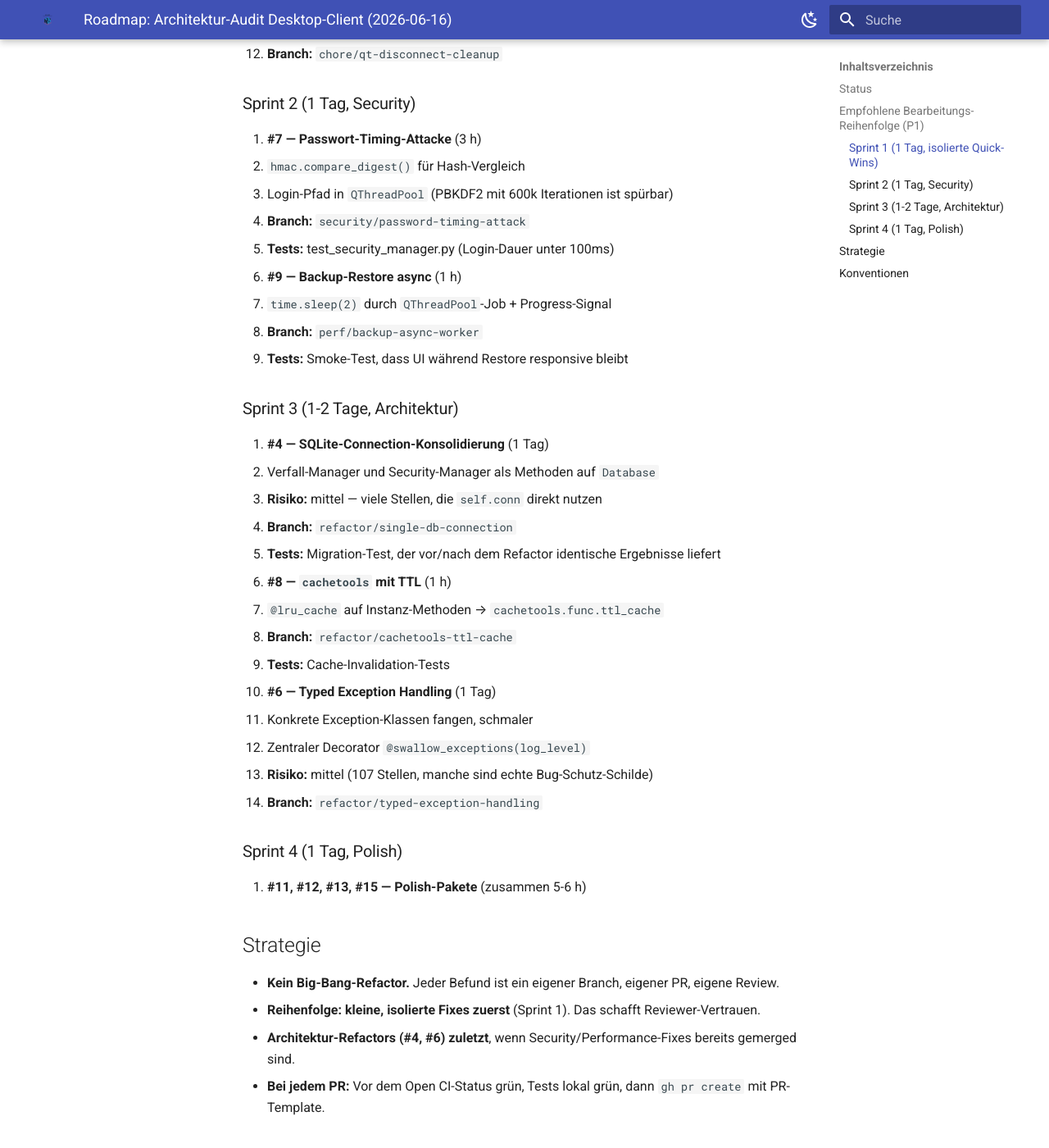
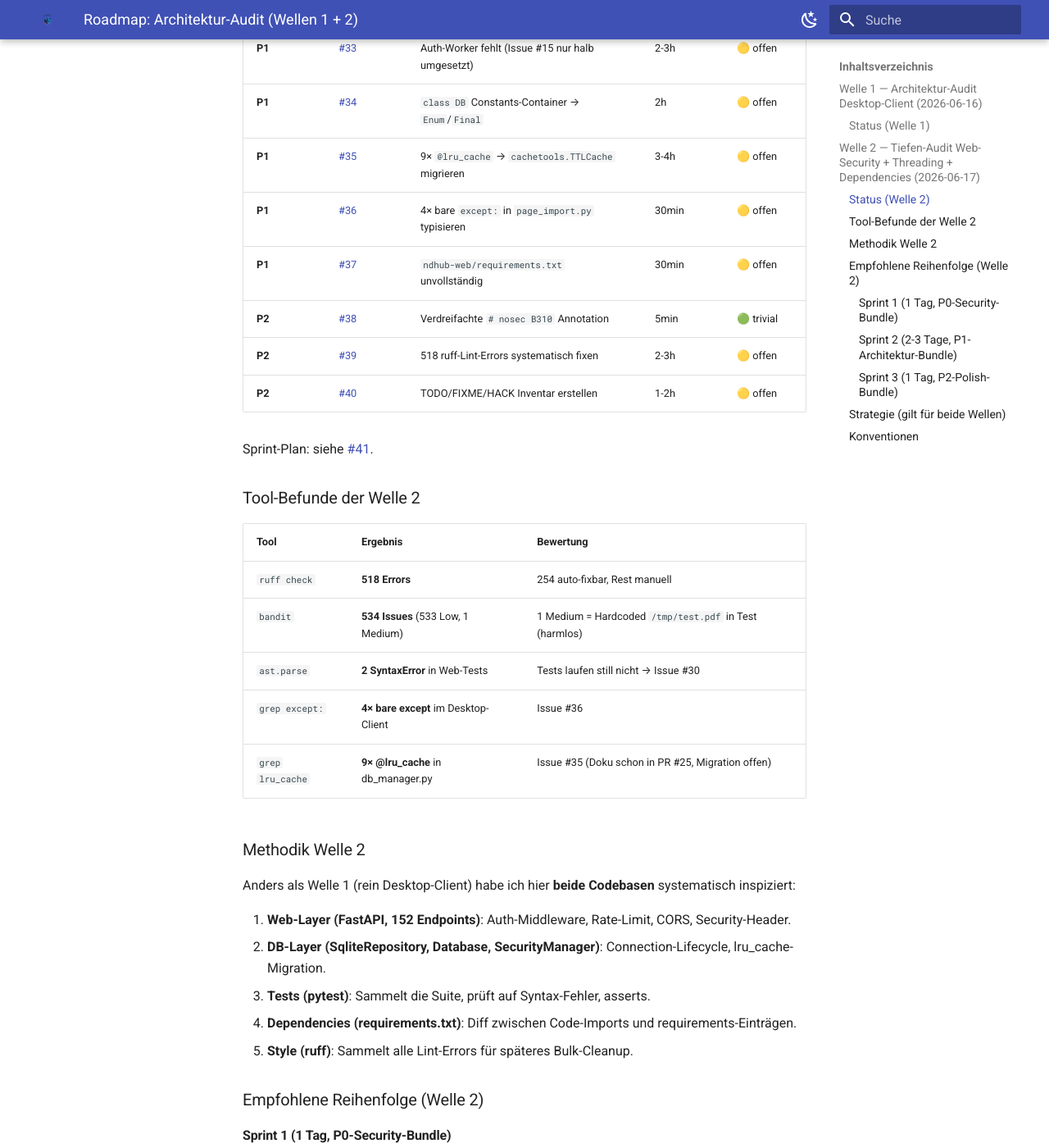
Before and after one commit to QuasiniusQuaks/nd-hub, an MkDocs documentation site: the page built from docs/ARCHITEKTUR_AUDIT_ROADMAP.md, in a window 1280 px wide and 1400 px high, scrolled down 2003 px. Shown: the whole window at 82% size. Built offline with MkDocs 1.6.1 and Material for MkDocs 9.7.7, drawn with Linux system fonts in a browser that asks for light colours; some of the changed text lies outside the part shown.

Commit message:
docs(audit): Roadmap auf Welle 2 (Web-Security + Threading + Dependencies) erweitert (#41)

```diff
--- a/docs/ARCHITEKTUR_AUDIT_ROADMAP.md
+++ b/docs/ARCHITEKTUR_AUDIT_ROADMAP.md
@@ -1,93 +1,102 @@
-# Roadmap: Architektur-Audit Desktop-Client (2026-06-16)
+# Roadmap: Architektur-Audit (Wellen 1 + 2)
+
+## Welle 1 — Architektur-Audit Desktop-Client (2026-06-16)
 
 Befund nach systematischer Inspektion von 22.622 LOC, 51 Python-Dateien.
 Vollständiger Audit-Bericht im Conversation-Log (Quasinius × Caligula, 2026-06-16).
 
-## Status
+### Status (Welle 1)
 
-| Prio | Befund | Aufwand | Status | Branch |
+| Prio | Befund | Aufwand | Status | Branch / PR |
 |---|---|---|---|---|
-| **P0** | #3 — Matrix-Lookup O(n²) → O(1) | 15 min | ✅ fertig | `perf/heatmap-matrix-lookup` |
-| **P0** | #2 — Backend-Token im Klartext in settings.ini | 2 h | ✅ fertig | `security/sync-token-keyring` |
-| **P0** | #1 — Sync blockiert UI-Thread | 4 h | ✅ fertig | `perf/sync-threadpool` |
-| **P1** | #5 — 48 ungenutzte Imports | 30 min | 🟡 offen | `chore/remove-unused-imports` (geplant) |
-| **P1** | #6 — 107× `except Exception` broad catches | 1 Tag | 🟡 offen | `refactor/typed-exception-handling` (geplant) |
-| **P1** | #7 — Passwort-Timing-Attacke (`==` statt `hmac.compare_digest`) | 3 h | 🟡 offen | `security/password-timing-attack` (geplant) |
-| **P1** | #8 — `@lru_cache` auf Instanz-Methoden riskant | 1 h | 🟡 offen | `refactor/cachetools-ttl-cache` (geplant) |
-| **P1** | #9 — `time.sleep(2)` im Backup-Restore blockiert UI | 1 h | 🟡 offen | `perf/backup-async-worker` (geplant) |
-| **P1** | #4 — 3 parallele SQLite-Connections auf dieselbe Datei | 1 Tag | 🟡 offen | `refactor/single-db-connection` (geplant) |
-| **P2** | #10 — `Cache`-Klasse mit totem Feld | 10 min | 🟢 trivial | inline-Fix |
-| **P2** | #11 — `QTimer.singleShot(0)` als Pseudo-Async | 4 h | 🟢 polish | in Auswertungen-Refactor |
-| **P2** | #12 — Verfall-Manager mit Fallback auf nicht-existente Spalte | 1 h | 🟢 polish | `fix/verfall-schema-detect` |
-| **P2** | #13 — `lru_cache`-Selbstdokumentation | 30 min | 🟢 trivial | inline-Kommentar |
-| **P2** | #14 — `try/except TypeError: pass` auf `disconnect()` | 30 min | 🟢 trivial | inline-Fix |
-| **P2** | #15 — Logging-Fehler geht via `print()` statt Logger | 30 min | 🟢 trivial | inline-Fix |
+| **P0** | #1 — SQLi / SSRF / Secrets / Dependencies | 4h | ✅ fertig | PR #1 |
+| **P0** | #2 — Matrix-Lookup O(n²) → O(1) | 15 min | ✅ fertig | PR #20 |
+| **P0** | #3 — Backend-Token im Klartext in settings.ini | 2h | ✅ fertig | PR #21 |
+| **P0** | #4 — Sync blockiert UI-Thread | 4h | ✅ fertig | PR #22 |
+| **P1** | #5 — Ungenutzte Imports | 30 min | ✅ fertig | PR #23 |
+| **P1** | #6 — Passwort-Timing-Attacke (Desktop) | 3h | ✅ fertig | PR #24 |
+| **P1** | #7 — Backup-Restore async | 1h | ✅ fertig | PR #27 |
+| **P1** | #8 — `Cache`-Klasse mit totem Feld | 10 min | ✅ fertig | PR #23 |
+| **P1** | #10 — Verfall-Manager Schema-Fallback | 1h | ✅ fertig | PR #24 |
+| **P1** | #16 — 107× `except Exception` broad catches | 1 Tag | ✅ fertig | PR #25 |
+| **P1** | #17 — `lru_cache` auf Instanz-Methoden | 1h | ✅ fertig (Doku + Helper) | PR #25 |
+| **P1** | #18 — 3 parallele SQLite-Connections | 1 Tag | ✅ fertig | PR #28 |
+| **P2** | #9 — `QTimer.singleShot(0)` Pseudo-Async | 4h | ✅ fertig (durch Sync-Worker) | PR #22 |
+| **P2** | #11 — `lru_cache` Selbstdokumentation | 30 min | ✅ fertig | PR #25 |
+| **P2** | #12 — `disconnect()`-Anti-Pattern | 30 min | ✅ fertig | PR #23 |
+| **P2** | #13 — Logging-Setup via `print()` | 30 min | ✅ fertig | PR #23 |
 
-## Empfohlene Bearbeitungs-Reihenfolge (P1)
+**Welle 1: 11 PRs gemerged, 15 Issues closed in 4 Sessions.**
 
-### Sprint 1 (1 Tag, isolierte Quick-Wins)
+---
 
-1. **#5 — Ungenutzte Imports entfernen** (30 min)
-   - Risiko: niedrig (linter zeigt alle ungenutzten Stellen)
-   - Top-Kandidaten: `QRunnable`, `QThreadPool`, `Signal`, `QObject`, `QDate`, `QFrame`, `QColor`, `QSize`
-   - **Branch:** `chore/remove-unused-imports`
-   - **Tests:** keine neuen erforderlich (linter-only)
+## Welle 2 — Tiefen-Audit Web-Security + Threading + Dependencies (2026-06-17)
 
-2. **#10 — `Cache`-Klasse auflösen** (10 min)
-   - Risiko: niedrig (Funktion ist eh nur Inline-Cache)
-   - **Branch:** `chore/remove-dead-cache-class`
-   - **Tests:** keine
+Befund nach systematischer Inspektion des **Web-Backends** (4575 LOC `app.py`, 883 LOC `security_manager.py`) und Threading-Lücken im Desktop-Client. Tools: `ruff`, `bandit`, `ast.parse`.
 
-3. **#14 — `disconnect()`-Anti-Pattern** (30 min)
-   - Risiko: niedrig (nur Style-Fix)
-   - **Branch:** `chore/qt-disconnect-cleanup`
+### Status (Welle 2)
 
-### Sprint 2 (1 Tag, Security)
+| Prio | Issue | Befund | Aufwand | Status |
+|---|---|---|---|---|
+| **P0** | [#29](https://github.com/QuasiniusQuaks/nd-hub/issues/29) | Timing-Attacke auf Web `verify_password` (== statt hmac.compare_digest) | 1-2h | 🟡 offen |
+| **P0** | [#30](https://github.com/QuasiniusQuaks/nd-hub/issues/30) | SyntaxError in 2 Web-Test-Dateien (`gitleaks:allow,` Bug) | 30min | 🟡 offen |
+| **P0** | [#31](https://github.com/QuasiniusQuaks/nd-hub/issues/31) | Kein CORS / Security-Header / TrustedHost im FastAPI | 2-3h | 🟡 offen |
+| **P0** | [#32](https://github.com/QuasiniusQuaks/nd-hub/issues/32) | Kein Rate-Limit auf `/auth/login` (Brute-Force) | 3-4h | 🟡 offen |
+| **P1** | [#33](https://github.com/QuasiniusQuaks/nd-hub/issues/33) | Auth-Worker fehlt (Issue #15 nur halb umgesetzt) | 2-3h | 🟡 offen |
+| **P1** | [#34](https://github.com/QuasiniusQuaks/nd-hub/issues/34) | `class DB` Constants-Container → `Enum`/`Final` | 2h | 🟡 offen |
+| **P1** | [#35](https://github.com/QuasiniusQuaks/nd-hub/issues/35) | 9× `@lru_cache` → `cachetools.TTLCache` migrieren | 3-4h | 🟡 offen |
+| **P1** | [#36](https://github.com/QuasiniusQuaks/nd-hub/issues/36) | 4× bare `except:` in `page_import.py` typisieren | 30min | 🟡 offen |
+| **P1** | [#37](https://github.com/QuasiniusQuaks/nd-hub/issues/37) | `ndhub-web/requirements.txt` unvollständig | 30min | 🟡 offen |
+| **P2** | [#38](https://github.com/QuasiniusQuaks/nd-hub/issues/38) | Verdreifachte `# nosec B310` Annotation | 5min | 🟢 trivial |
+| **P2** | [#39](https://github.com/QuasiniusQuaks/nd-hub/issues/39) | 518 ruff-Lint-Errors systematisch fixen | 2-3h | 🟡 offen |
+| **P2** | [#40](https://github.com/QuasiniusQuaks/nd-hub/issues/40) | TODO/FIXME/HACK Inventar erstellen | 1-2h | 🟡 offen |
 
-4. **#7 — Passwort-Timing-Attacke** (3 h)
-   - `hmac.compare_digest()` für Hash-Vergleich
-   - Login-Pfad in `QThreadPool` (PBKDF2 mit 600k Iterationen ist spürbar)
-   - **Branch:** `security/password-timing-attack`
-   - **Tests:** test_security_manager.py (Login-Dauer unter 100ms)
+Sprint-Plan: siehe [#41](https://github.com/QuasiniusQuaks/nd-hub/issues/41).
 
-5. **#9 — Backup-Restore async** (1 h)
-   - `time.sleep(2)` durch `QThreadPool`-Job + Progress-Signal
-   - **Branch:** `perf/backup-async-worker`
-   - **Tests:** Smoke-Test, dass UI während Restore responsive bleibt
+### Tool-Befunde der Welle 2
 
-### Sprint 3 (1-2 Tage, Architektur)
+| Tool | Ergebnis | Bewertung |
+|---|---|---|
+| `ruff check` | **518 Errors** | 254 auto-fixbar, Rest manuell |
+| `bandit` | **534 Issues** (533 Low, 1 Medium) | 1 Medium = Hardcoded `/tmp/test.pdf` in Test (harmlos) |
+| `ast.parse` | **2 SyntaxError** in Web-Tests | Tests laufen still nicht → Issue #30 |
+| `grep except:` | **4× bare except** im Desktop-Client | Issue #36 |
+| `grep lru_cache` | **9× @lru_cache** in db_manager.py | Issue #35 (Doku schon in PR #25, Migration offen) |
 
-6. **#4 — SQLite-Connection-Konsolidierung** (1 Tag)
-   - Verfall-Manager und Security-Manager als Methoden auf `Database`
-   - **Risiko:** mittel — viele Stellen, die `self.conn` direkt nutzen
-   - **Branch:** `refactor/single-db-connection`
-   - **Tests:** Migration-Test, der vor/nach dem Refactor identische Ergebnisse liefert
+### Methodik Welle 2
 
-7. **#8 — `cachetools` mit TTL** (1 h)
-   - `@lru_cache` auf Instanz-Methoden → `cachetools.func.ttl_cache`
-   - **Branch:** `refactor/cachetools-ttl-cache`
-   - **Tests:** Cache-Invalidation-Tests
+Anders als Welle 1 (rein Desktop-Client) habe ich hier **beide Codebasen** systematisch inspiziert:
 
-8. **#6 — Typed Exception Handling** (1 Tag)
-   - Konkrete Exception-Klassen fangen, schmaler
-   - Zentraler Decorator `@swallow_exceptions(log_level)`
-   - **Risiko:** mittel (107 Stellen, manche sind echte Bug-Schutz-Schilde)
-   - **Branch:** `refactor/typed-exception-handling`
+1. **Web-Layer (FastAPI, 152 Endpoints)**: Auth-Middleware, Rate-Limit, CORS, Security-Header.
+2. **DB-Layer (SqliteRepository, Database, SecurityManager)**: Connection-Lifecycle, lru_cache-Migration.
+3. **Tests (pytest)**: Sammelt die Suite, prüft auf Syntax-Fehler, asserts.
+4. **Dependencies (requirements.txt)**: Diff zwischen Code-Imports und requirements-Einträgen.
+5. **Style (ruff)**: Sammelt alle Lint-Errors für späteres Bulk-Cleanup.
 
-### Sprint 4 (1 Tag, Polish)
+### Empfohlene Reihenfolge (Welle 2)
 
-9. **#11, #12, #13, #15 — Polish-Pakete** (zusammen 5-6 h)
+#### Sprint 1 (1 Tag, P0-Security-Bundle)
+PR #X: **P0-Security-Bundle** — #29, #30, #31, #32 als 4 Commits
+- Atomic-reviewable, alle security-relevant
 
-## Strategie
+#### Sprint 2 (2-3 Tage, P1-Architektur-Bundle)
+PR #Y: **Auth-Worker + Login-Threading** — #33
+PR #Z: **DB-Cleanup + Dependency-Hygiene** — #34, #35, #36, #37 als 4 Commits
+
+#### Sprint 3 (1 Tag, P2-Polish-Bundle)
+PR #W: **Polish** — #38, #39, #40 als 3 Commits
+
+### Strategie (gilt für beide Wellen)
 
 - **Kein Big-Bang-Refactor.** Jeder Befund ist ein eigener Branch, eigener PR, eigene Review.
-- **Reihenfolge: kleine, isolierte Fixes zuerst** (Sprint 1). Das schafft Reviewer-Vertrauen.
-- **Architektur-Refactors (#4, #6) zuletzt**, wenn Security/Performance-Fixes bereits gemerged sind.
+- **Reihenfolge: kleine, isolierte Fixes zuerst.** Das schafft Reviewer-Vertrauen.
+- **Sammel-PRs pragmatisch erlaubt** für thematisch verwandte Fixes (siehe Sprint-Plan #41).
 - **Bei jedem PR:** Vor dem Open CI-Status grün, Tests lokal grün, dann `gh pr create` mit PR-Template.
+- **Senior-Quality-Gates:** ruff clean, bandit clean, ast.parse clean, mind. 1 Test pro Issue.
 
-## Konventionen
+### Konventionen
 
-- Branch-Naming: `type/kurz-beschreibung` (z. B. `perf/heatmap-matrix-lookup`)
-- Commit-Messages: Conventional Commits (`fix:`, `perf:`, `security:`, `chore:`, `refactor:`)
+- Branch-Naming: `type/issue-N-kurzname` (z. B. `fix/issue-29-web-password-timing`)
+- Commit-Messages: Conventional Commits (`fix:`, `perf:`, `security:`, `chore:`, `refactor:`) + Issue-Ref
 - PR-Template: siehe `docs/PULL_REQUEST_TEMPLATE.md`
 - Tests: Jeder PR muss neue Tests für die geänderte Logik mitbringen (Coverage-Maintenance)
```
